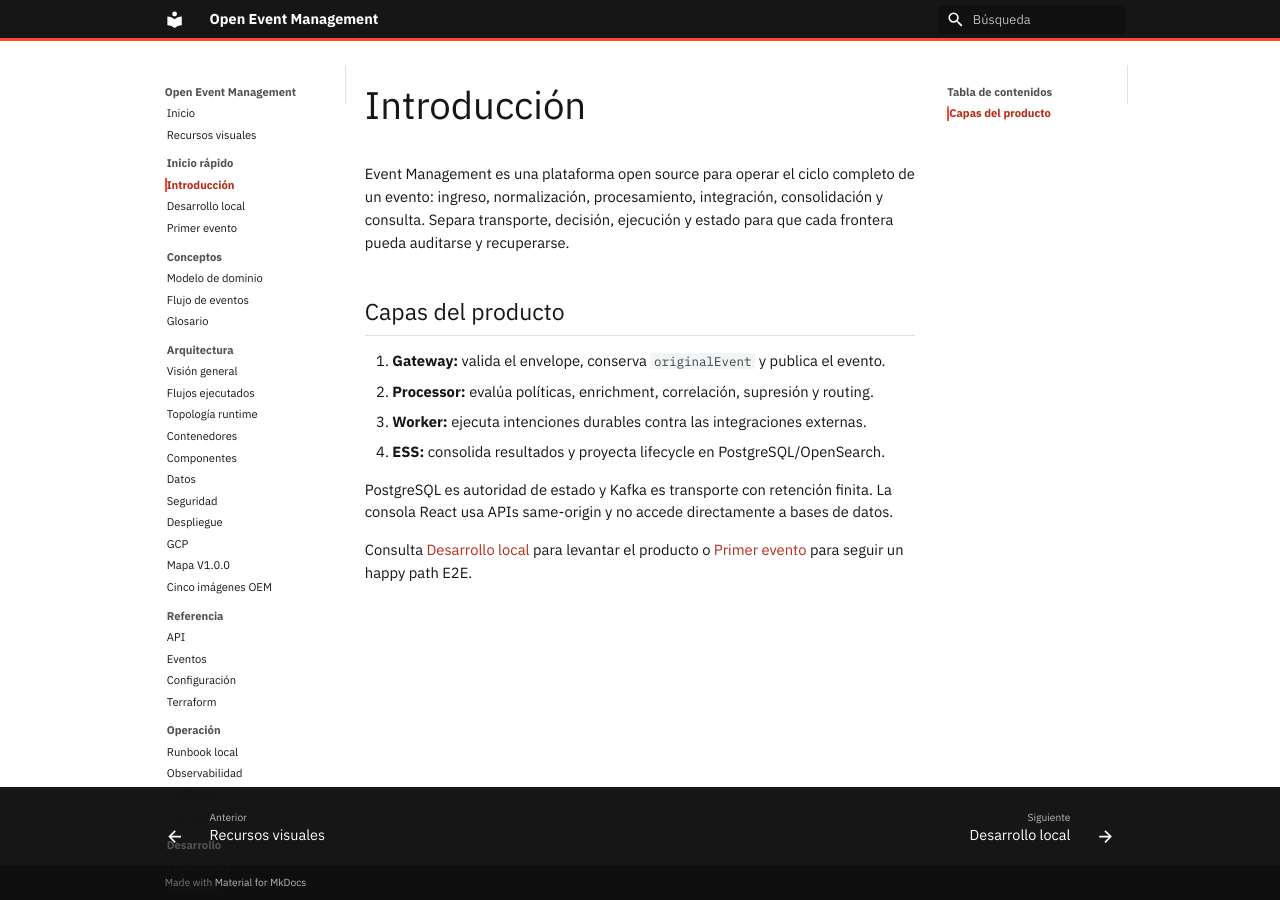
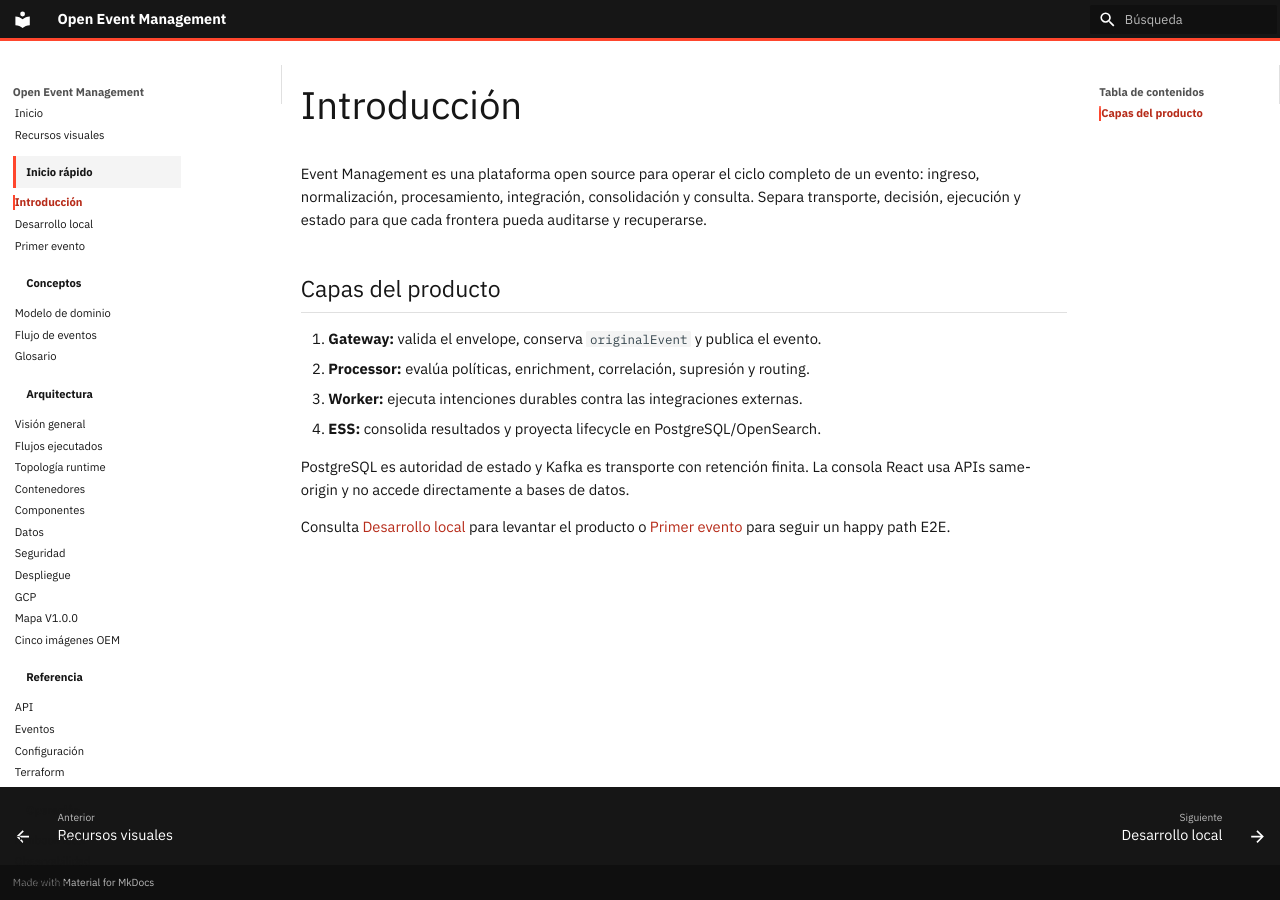
Before and after one commit to eventmgmtplatform/docs, an MkDocs documentation site: the page built from docs/getting-started/index.md, in a window 1280 px wide. Built offline with MkDocs 1.6.1 and Material for MkDocs 9.7.7, drawn with Linux system fonts in a browser that asks for light colours.

Commit message:
style: improve responsive collapsible navigation

```diff
--- a/docs/assets/stylesheets/kyndryl.css
+++ b/docs/assets/stylesheets/kyndryl.css
@@ -35,3 +35,45 @@
 .md-footer { background: var(--em-ink); }
 /* Fixed Kyndryl light presentation: no palette/theme selector. */
 .md-header__option, [data-md-component="palette"], label[for^="__palette"] { display: none !important; }
+
+/* Responsive, accordion-style navigation for the full documentation set. */
+.md-sidebar--primary .md-nav__item--section > .md-nav__link {
+  align-items: center;
+  border-left: 3px solid transparent;
+  color: var(--em-ink);
+  cursor: pointer;
+  display: flex;
+  font-weight: 700;
+  justify-content: space-between;
+  margin-top: .35rem;
+  padding: .55rem .65rem;
+}
+.md-sidebar--primary .md-nav__item--section > .md-nav__link:hover,
+.md-sidebar--primary .md-nav__item--section.md-nav__item--active > .md-nav__link {
+  background: var(--em-gray-10);
+  border-left-color: var(--em-red);
+}
+.md-sidebar--primary .md-nav__item--section > .md-nav__link .md-nav__icon {
+  transition: transform .2s ease;
+}
+.md-sidebar--primary .md-nav__item--section > input:checked + .md-nav__link .md-nav__icon {
+  transform: rotate(180deg);
+}
+
+@media screen and (min-width: 76.25em) {
+  :root {
+    --md-sidebar-width: clamp(17rem, 22vw, 25rem);
+    --md-content-width: minmax(0, 1fr);
+  }
+  .md-grid, .md-main__inner { max-width: 100%; }
+  .md-sidebar--primary { width: var(--md-sidebar-width); }
+  .md-content { max-width: none; min-width: 0; }
+  .md-typeset { max-width: 100%; }
+  .md-sidebar--primary .md-sidebar__scrollwrap {
+    scrollbar-color: var(--em-gray-70) var(--em-gray-10);
+  }
+}
+
+@media screen and (max-width: 76.24em) {
+  .md-sidebar--primary .md-nav__item--section > .md-nav__link { padding: .7rem .8rem; }
+}
```
Also changed, not shown: site/assets/stylesheets/kyndryl.css.
